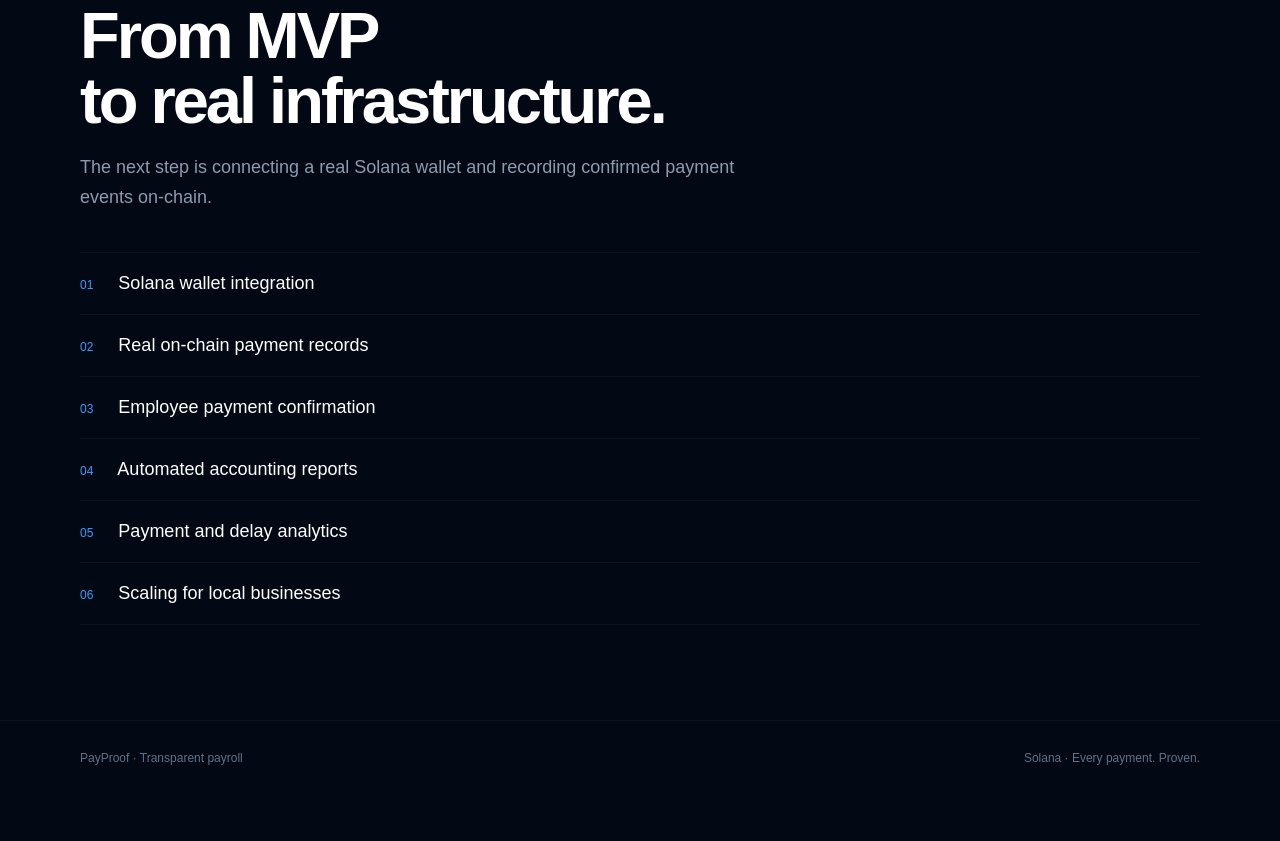
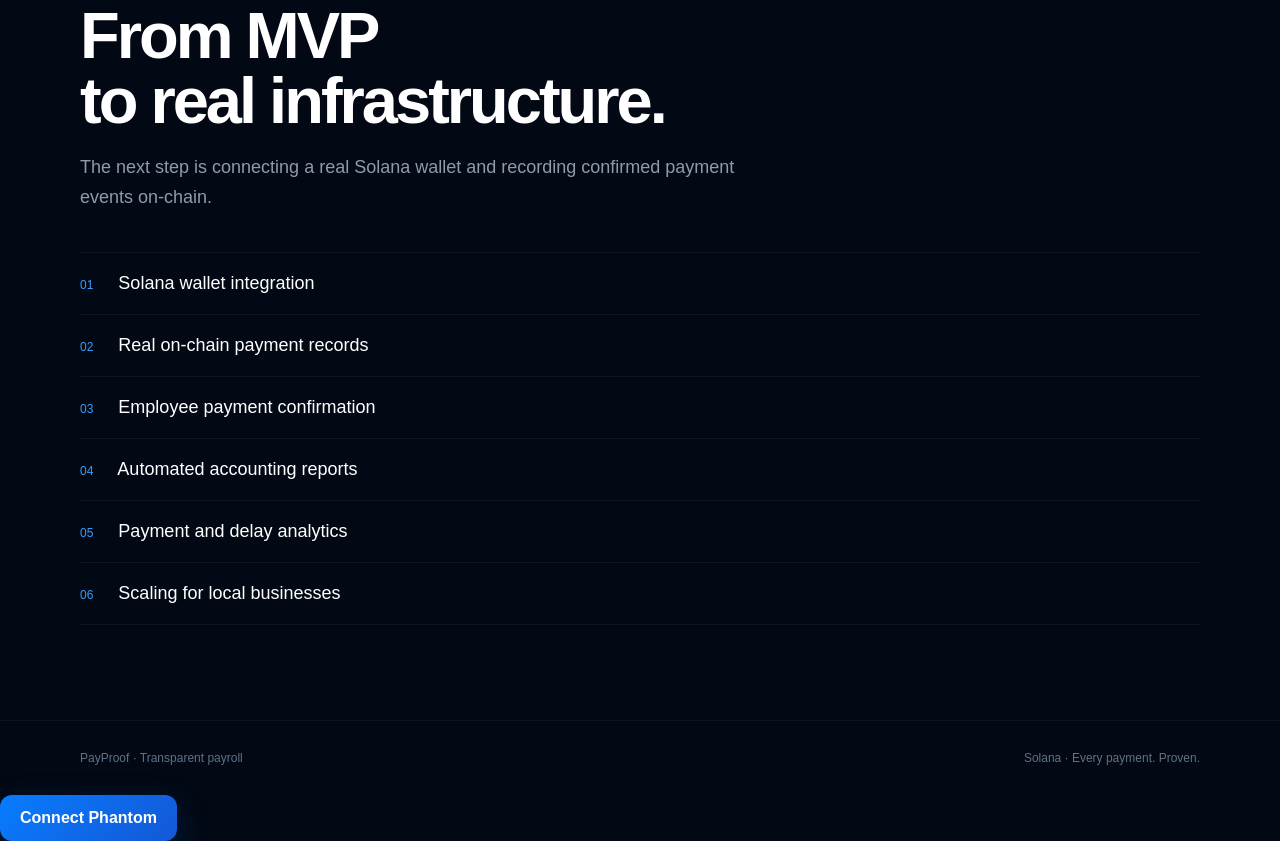
Before and after one commit to danya-maker/payproof-mvp, a plain HTML site: page index.html in a window 1280 px wide. Shown: the part 4715-5556 px from the top of the page. Before the commit the page ends 5510 px from the top, so only its background shows below. Drawn offline with Linux system fonts and the light colour scheme.

Commit message:
Add link to connect Phantom

```diff
--- a/index.html
+++ b/index.html
@@ -2201,3 +2201,6 @@ updateAnalytics();
 
 </body>
 </html>
+<a href="./phantom.html" class="btn primary">
+  Connect Phantom
+</a>
```
